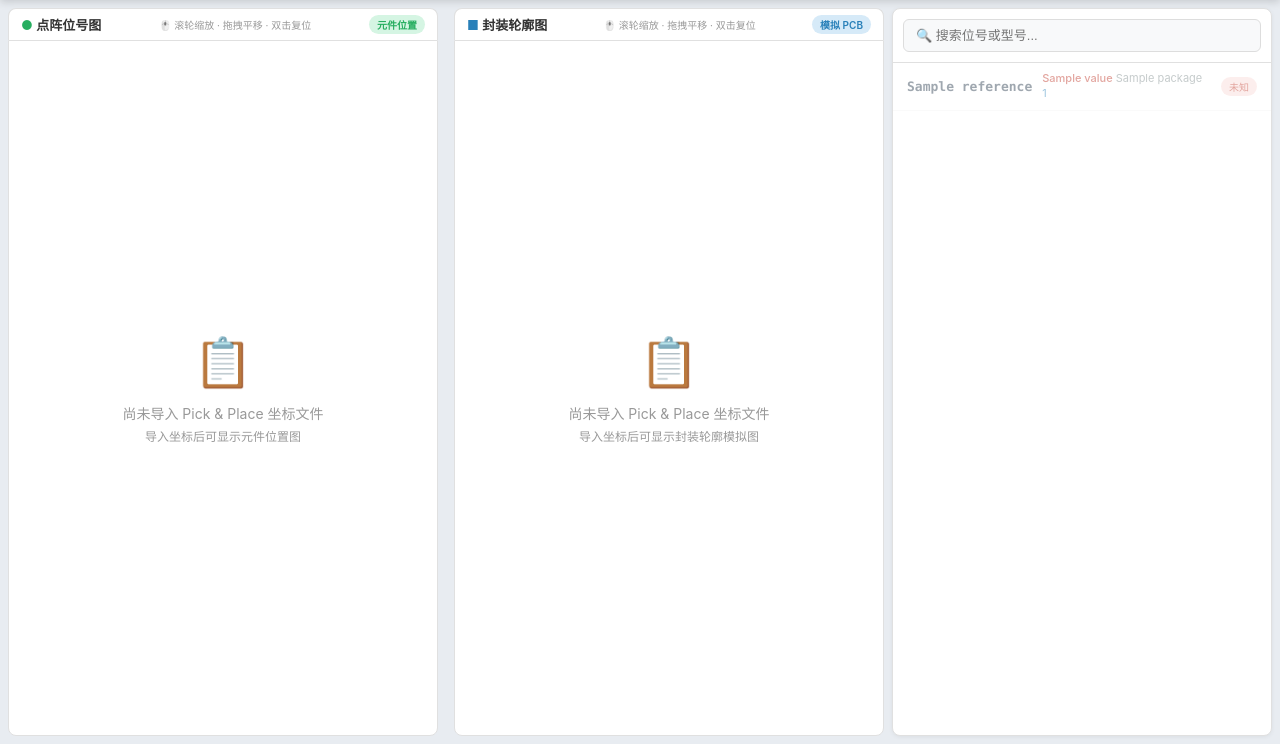
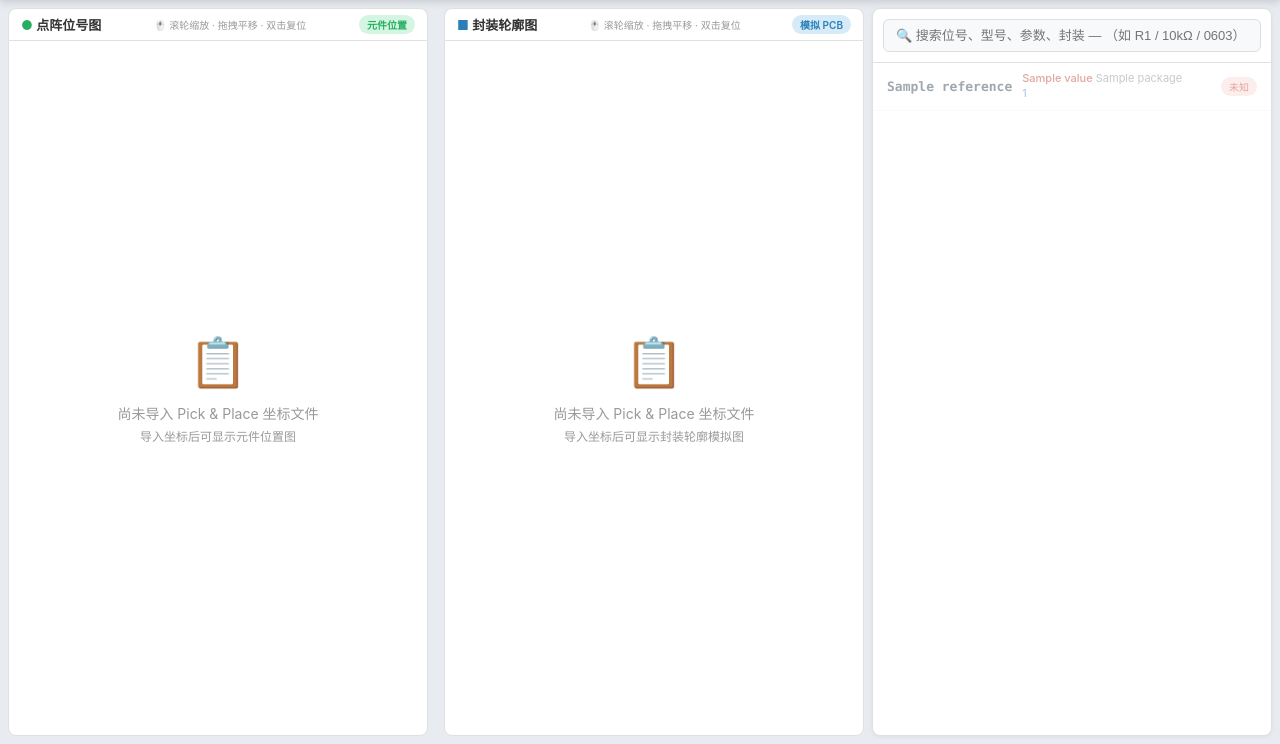
Before and after one commit to Lin-666spring/eda_ai_assistant, a Python web app: template src/html_bom/templates/ibom.html in a window 1280 px wide. Shown: the part 71-815 px from the top of the page. Run offline with Jinja, Linux system fonts and the light colour scheme; the template is opened without the code that fills it: most values are stand-ins (such as "Sample title", 1, 10 or a date in 2020).

Commit message:
优化 HTML BOM 搜索栏：支持全字段搜索 + 搜索提示 + 面板微调
- 搜索改为 data-search 全字段匹配（位号/型号/参数值/封装/描述）
- 搜索栏增加 placeholder 提示示例
- BOM 面板宽度 380 → 400px

Co-Authored-By: Claude Opus 4.7 <noreply@anthropic.com>

```diff
--- a/src/html_bom/templates/ibom.html
+++ b/src/html_bom/templates/ibom.html
@@ -63,7 +63,7 @@
         }
 
         .bom-panel {
-            width: 380px; background: #fff; margin: 8px 8px 8px 0;
+            width: 400px; background: #fff; margin: 8px 8px 8px 0;
             border-radius: 8px; border: 1px solid #e0e0e0;
             display: flex; flex-direction: column; box-shadow: 0 1px 4px rgba(0,0,0,0.06);
         }
@@ -137,7 +137,7 @@
 
     <div class="bom-panel">
         <div class="search-box">
-            <input type="text" id="searchInput" placeholder="🔍 搜索位号或型号..." oninput="filterComponents()">
+            <input type="text" id="searchInput" placeholder="🔍 搜索位号、型号、参数、封装 — （如 R1 / 10kΩ / 0603）" oninput="filterComponents()">
         </div>
         <div class="bom-list" id="bomList">
             {% if components %}
```
